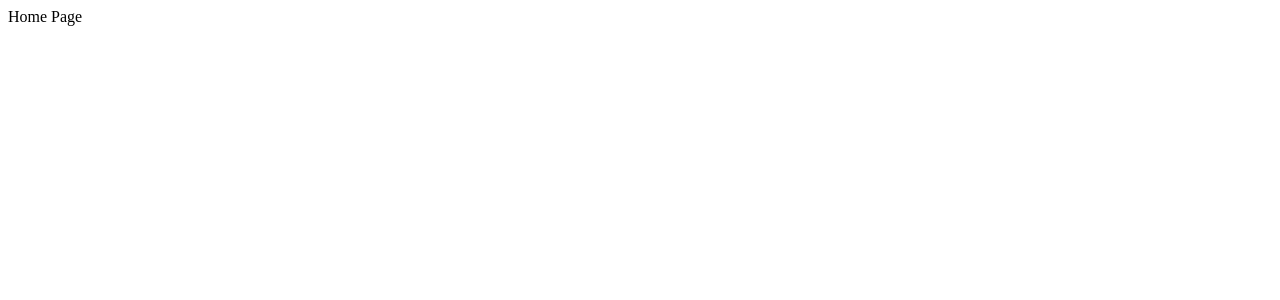
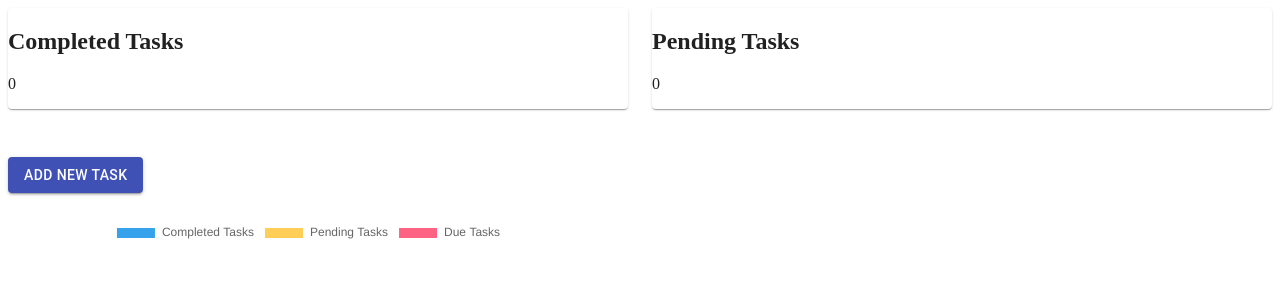
Before and after one commit to xlibraries/react-landing-page, a React (Create React App) app: page /home in a window 1280 px wide. Shown: the top 300 px of the page. Built offline with nearby package versions, Linux system fonts and the light colour scheme.

Commit message:
Add task is set-uped

```diff
--- a/src/App.tsx
+++ b/src/App.tsx
@@ -9,7 +9,7 @@ export default function App() {
         <Routes>
             <Route path="/" element={<OnboardingPage />} />
             <Route path="/auth/:mode" element={<AuthPage />} />
-            <Route path="/home" element={<HomePage />} />
+            <Route path="/home" element={<HomePage tasks={[]} />} />
         </Routes>
     );
 }
--- a/src/pages/Home/HomePage.tsx
+++ b/src/pages/Home/HomePage.tsx
@@ -1,9 +1,107 @@
+import React, { useState } from 'react';
+import { Button, Dialog, DialogActions, DialogContent, DialogTitle, TextField, Grid } from '@material-ui/core';
+import 'chart.js/auto';
+import { Pie } from 'react-chartjs-2';
+import TaskCard from './TaskCard';
+import TodoList from './TodoList';
+import TaskController from './TaskController';
 
-// pages/HomePage.tsx
-import React from 'react';
-
-function HomePage() {
-    return <div>Home Page</div>;
+interface Task {
+    id: string;
+    title: string;
+    description: string;
+    dueDate: Date;
+    status: string;
+    priority: number;
 }
 
+interface HomePageProps {
+    tasks: Task[];
+}
+
+const HomePage: React.FC<HomePageProps> = ({ tasks }) => {
+    // Calculate the data for the pie chart
+    const completedTasks = tasks.filter(task => task.status === 'completed').length;
+    const pendingTasks = tasks.filter(task => task.status === 'pending').length;
+    const dueTasks = tasks.filter(task => new Date(task.dueDate) < new Date()).length;
+
+    const pieData = {
+        labels: ['Completed Tasks', 'Pending Tasks', 'Due Tasks'],
+        datasets: [
+            {
+                data: [completedTasks, pendingTasks, dueTasks],
+                backgroundColor: ['#36A2EB', '#FFCE56', '#FF6384'],
+                hoverBackgroundColor: ['#36A2EB', '#FFCE56', '#FF6384']
+            }
+        ]
+    };
+
+    const [open, setOpen] = useState(false);
+    const [newTask, setNewTask] = useState<Task>({ id: '', title: '', description: '', dueDate: new Date(), status: '', priority: 0 });
+
+    const handleOpen = () => {
+        setOpen(true);
+    };
+
+    const handleClose = () => {
+        setOpen(false);
+    };
+
+    const handleInputChange = (e: React.ChangeEvent<HTMLInputElement>) => {
+        setNewTask({ ...newTask, [e.target.name]: e.target.value });
+    };
+
+    const handleAddTask = () =>
+    {
+        const task: Task = {
+            id: Math.random().toString(), // Generate a random id
+            title: newTask.title,
+            description: newTask.description,
+            dueDate: newTask.dueDate,
+            status: newTask.status,
+            priority: newTask.priority
+        };
+        setNewTask({ id: '', title: '', description: '', dueDate: new Date(), status: '', priority: 0 });
+    };
+
+    return (
+        <Grid container spacing={3}>
+            <Grid item xs={6}>
+                <TaskCard title="Completed Tasks" count={completedTasks} />
+            </Grid>
+            <Grid item xs={6}>
+                <TaskCard title="Pending Tasks" count={pendingTasks} />
+            </Grid>
+            <Grid item xs={12}>
+                <TodoList tasks={tasks} />
+            </Grid>
+            <Grid item xs={12}>
+                <Button variant="contained" color="primary" onClick={handleOpen}>
+                    Add New Task
+                </Button>
+                <Dialog open={open} onClose={handleClose}>
+                    <DialogTitle>Add New Task</DialogTitle>
+                    <DialogContent>
+                        <TextField name="title" label="Title" value={newTask.title} onChange={handleInputChange} />
+                        <TextField name="description" label="Description" value={newTask.description} onChange={handleInputChange} />
+                        {/* Add fields for due date, status, and priority here */}
+                        <TextField name="dueDate" label="Due Date" value={newTask.dueDate} onChange={handleInputChange} />
+                        <TextField name="status" label="Status" value={newTask.status} onChange={handleInputChange} />
+                        <TextField name="priority" label="Priority" value={newTask.priority} onChange={handleInputChange} />
+                    </DialogContent>
+                    <DialogActions>
+                        <Button onClick={handleClose}>Cancel</Button>
+                        <Button onClick={handleAddTask}>Add</Button>
+                    </DialogActions>
+                </Dialog>
+            </Grid>
+            <Grid item xs={12}>
+                <div style={{ maxWidth: '600px', maxHeight: '600px' }}>
+                    <Pie data={pieData} />
+                </div>
+            </Grid>
+        </Grid>
+    );
+};
+
 export default HomePage;
--- /dev/null
+++ b/src/pages/Home/TaskCard.tsx
@@ -0,0 +1,16 @@
+import React from 'react';
+import { Card } from '@material-ui/core';
+
+interface TaskCardProps {
+    title: string;
+    count: number;
+}
+
+const TaskCard: React.FC<TaskCardProps> = ({ title, count }) => (
+    <Card>
+        <h2>{title}</h2>
+        <p>{count}</p>
+    </Card>
+);
+
+export default TaskCard;
--- /dev/null
+++ b/src/pages/Home/TaskController.ts
@@ -0,0 +1,37 @@
+// TaskController.ts
+import { Request, Response } from 'express';
+import Task from './TaskModel';
+
+interface Task {
+    id: string;
+    title: string;
+    description: string;
+    dueDate: Date;
+    status: string;
+    priority: number;
+}
+
+const TaskController = {
+    getTasks: async (req: Request, res: Response) => {
+        const tasks = await Task.find();
+        res.json(tasks);
+    },
+
+    addTask: async (req: Request, res: Response) => {
+        const newTask = new Task(req.body);
+        const savedTask = await newTask.save();
+        res.json(savedTask);
+    },
+
+    updateTask: async (req: Request, res: Response) => {
+        const updatedTask = await Task.findByIdAndUpdate(req.params.id, req.body, { new: true });
+        res.json(updatedTask);
+    },
+
+    deleteTask: async (req: Request, res: Response) => {
+        const deletedTask = await Task.findByIdAndDelete(req.params.id);
+        res.json(deletedTask);
+    }
+};
+
+export default TaskController;
--- /dev/null
+++ b/src/pages/Home/TaskItem.tsx
@@ -0,0 +1,25 @@
+import React from 'react';
+import { format } from 'date-fns';
+
+interface Task {
+    id: string;
+    title: string;
+    description: string;
+    dueDate: Date;
+    status: string;
+    priority: number;
+}
+
+interface TaskItemProps {
+    task: Task;
+}
+
+const TaskItem: React.FC<TaskItemProps> = ({ task }) => (
+    <div>
+        <h3>{task.title}</h3>
+        <p>{task.description}</p>
+        <p>{format(task.dueDate, 'dd/MM/yyyy')}</p>
+    </div>
+);
+
+export default TaskItem;
--- /dev/null
+++ b/src/pages/Home/TodoList.tsx
@@ -0,0 +1,25 @@
+import React from 'react';
+import TaskItem from './TaskItem';
+
+interface Task {
+    id: string;
+    title: string;
+    description: string;
+    dueDate: Date;
+    status: string;
+    priority: number;
+}
+
+interface TodoListProps {
+    tasks: Task[];
+}
+
+const TodoList: React.FC<TodoListProps> = ({ tasks }) => (
+    <div>
+        {tasks.map(task => (
+            <TaskItem key={task.id} task={task} />
+        ))}
+    </div>
+);
+
+export default TodoList;
--- a/tsconfig.json
+++ b/tsconfig.json
@@ -17,7 +17,8 @@
     "resolveJsonModule": true,
     "isolatedModules": true,
     "noEmit": true,
-    "jsx": "preserve"
+    "jsx": "react-jsx",
+    "typeRoots": [ "node_modules/@types" ]
   },
   "include": [
     "src"
```
Also changed, not shown: package.json (+8 -0 lines), src/pages/Home/TaskModel.ts (added, +11 -0 lines), src/pages/Home/router.ts (added, +12 -0 lines), 1 other file (tests, documents, lock files or other folders).
